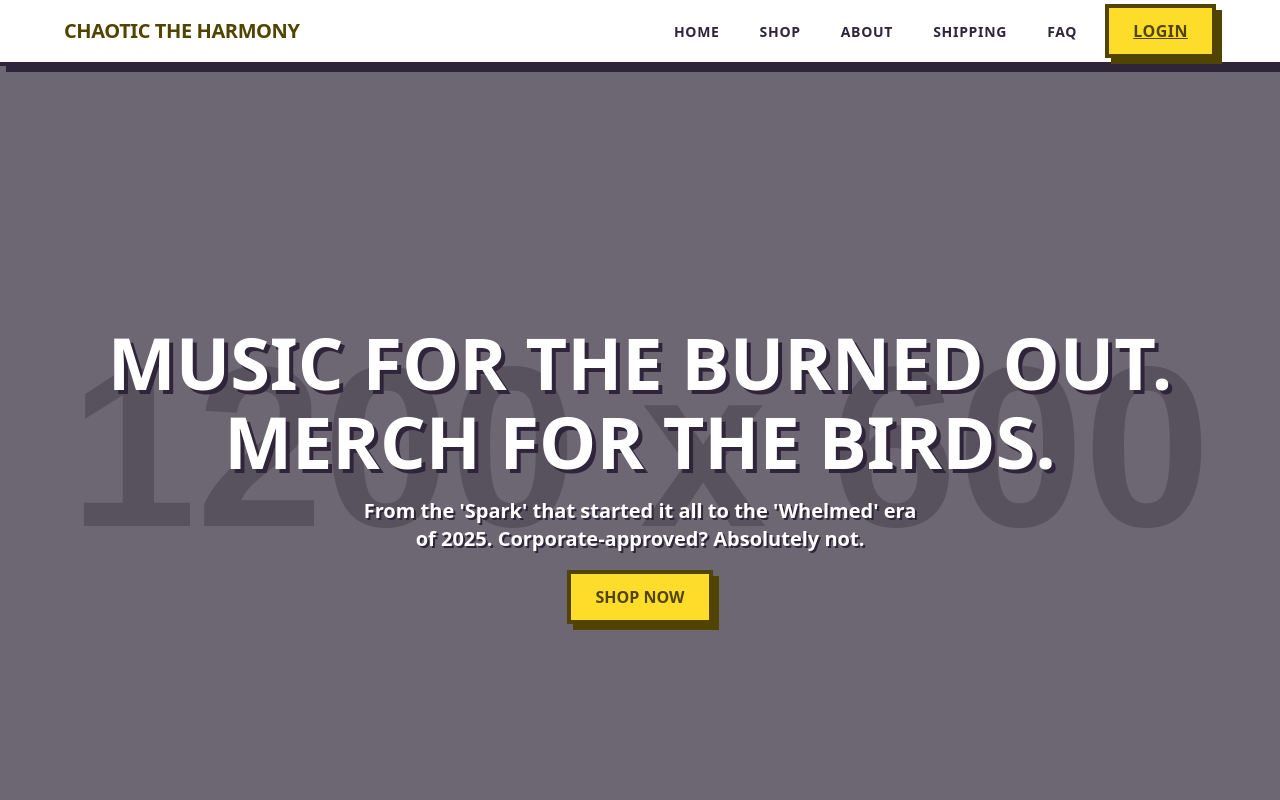
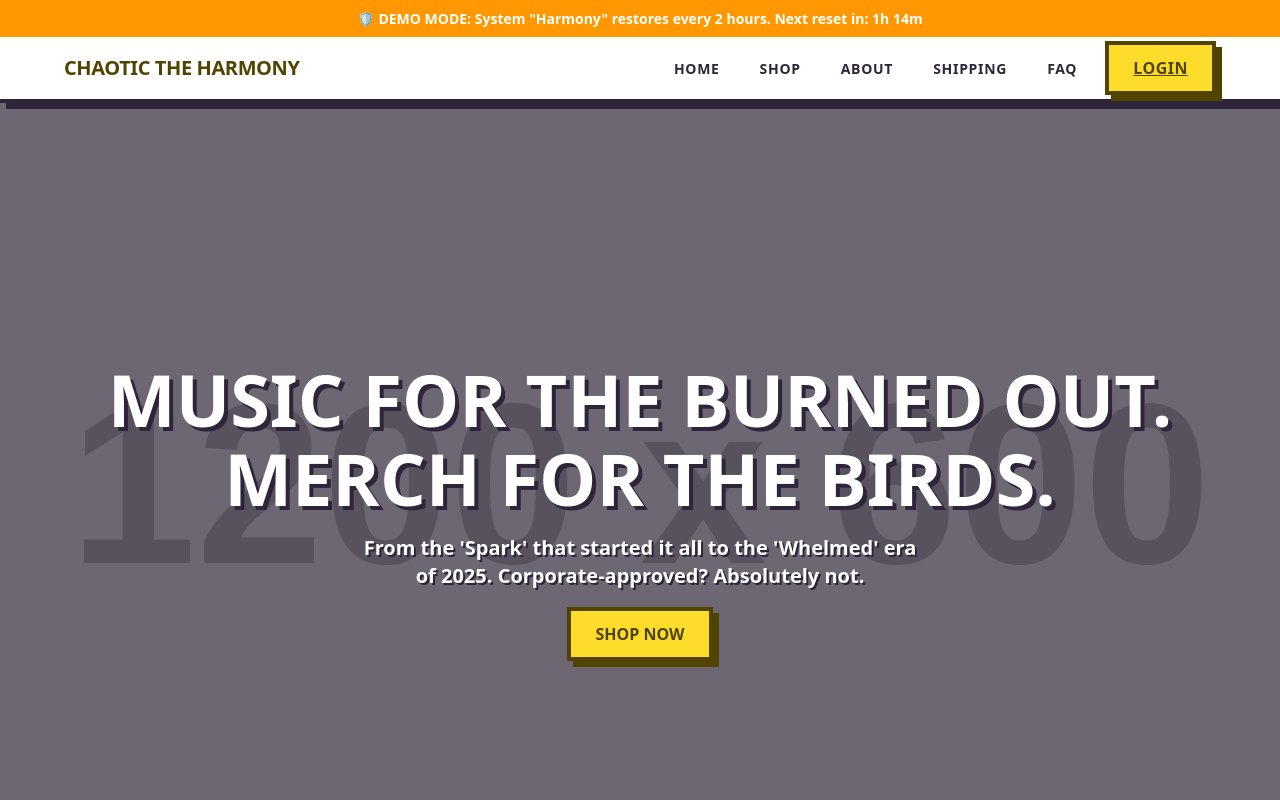
Before and after one commit to purrtatogon/chaotic-the-harmony, a React (Vite) app in the folder frontend/: page / in a window 1280 px wide. Shown: the top 800 px of the page. Built offline with nearby package versions, Linux system fonts and the light colour scheme; no server answers.

Commit message:
feat: add demo reset banner and update self-healing schedule to 2h

```diff
--- a/frontend/src/App.jsx
+++ b/frontend/src/App.jsx
@@ -22,6 +22,7 @@ import OrderDetailPage from './pages/Admin/OrderDetailPage';
 import WarehouseListPage from './pages/Admin/WarehouseListPage';
 import WarehouseDetailPage from './pages/Admin/WarehouseDetailPage';
 import {useEffect, useState} from "react";
+import DemoBanner from "./components/DemoBanner.jsx";
 
 const ScrollToTop = () => {
   const { pathname } = useLocation();
@@ -38,6 +39,7 @@ function App() {
   return (
     <Router>
       <ScrollToTop />
+      <DemoBanner />
       <Routes>
         {/* Customer storefront - uses Customer Theme (neo-brutalist) */}
         <Route element={<CustomerLayout />}>
--- /dev/null
+++ b/frontend/src/components/DemoBanner.jsx
@@ -0,0 +1,42 @@
+import React, { useState, useEffect } from 'react';
+
+const DemoBanner = () => {
+    const [timeLeft, setTimeLeft] = useState('');
+
+    useEffect(() => {
+        const calculateTime = () => {
+            const now = new Date();
+            // Get the next even hour in UTC (matching my GitHub Cron)
+            const nextReset = new Date(now);
+            nextReset.setUTCHours(Math.ceil((now.getUTCHours() + 1) / 2) * 2, 0, 0, 0);
+
+            const diff = nextReset - now;
+            const minutes = Math.floor((diff / 1000 / 60) % 60);
+            const hours = Math.floor((diff / (1000 * 60 * 60)) % 24);
+
+            setTimeLeft(`${hours}h ${minutes}m`);
+        };
+
+        calculateTime();
+        const timer = setInterval(calculateTime, 60000); // Update every minute
+        return () => clearInterval(timer);
+    }, []);
+
+    return (
+        <div style={{
+            backgroundColor: '#ff9800',
+            color: 'white',
+            textAlign: 'center',
+            padding: '8px',
+            fontSize: '14px',
+            fontWeight: 'bold',
+            position: 'sticky',
+            top: 0,
+            zIndex: 1000
+        }}>
+            🛡️ DEMO MODE: System "Harmony" restores every 2 hours. Next reset in: {timeLeft}
+        </div>
+    );
+};
+
+export default DemoBanner;
```
